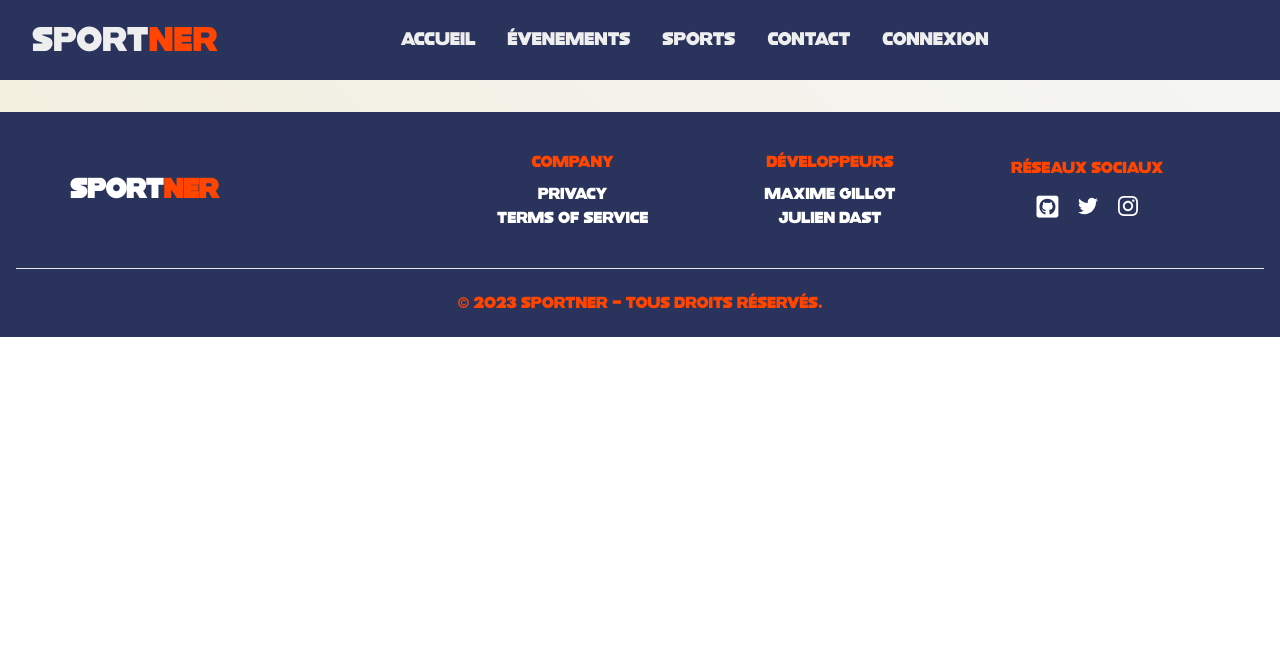
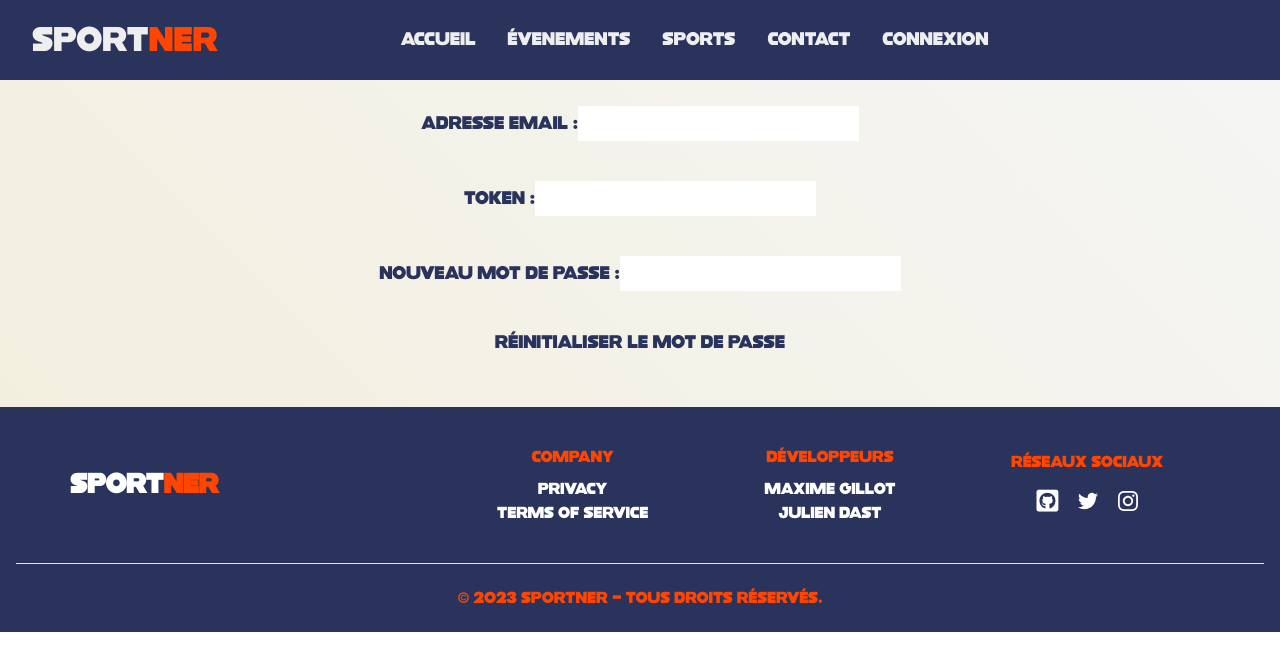
Before and after one commit to MaximeGillot5/sportner, a React (Create React App) app in the folder frontend/: page /passwords/reset in a window 1280 px wide. Shown: the top 670 px of the page. Built offline with nearby package versions, Linux system fonts and the light colour scheme.

Commit message:
reset password

```diff
--- a/frontend/src/App.js
+++ b/frontend/src/App.js
@@ -7,6 +7,7 @@ import About from './page/About';
 import { BrowserRouter as Router, Route, Link, Routes } from 'react-router-dom';
 import LoginForm from "./page/LoginForm"
 import UserAccount from './page/UserAccount';
+import ForgotPassword from './page/ForgotPassword';
 
 const App = () => {
   return (
@@ -19,6 +20,7 @@ const App = () => {
             <Route path="/about" element={<About />} />
             <Route path="/login" element={<LoginForm />} />
             <Route path='/account' element={<UserAccount />} />
+            <Route path='/passwords/reset' element={<ForgotPassword/>} />
           </Routes>
         </div>
       </Router>
--- /dev/null
+++ b/frontend/src/components/PasswordReset.js
@@ -0,0 +1,76 @@
+import React, { useState } from 'react';
+
+const PasswordReset = () => {
+  const [email, setEmail] = useState('');
+  const [requestStatus, setRequestStatus] = useState('pending');
+
+  function handleSubmit(event) {
+    event.preventDefault();
+    fetch(`http://localhost:4000/passwords/forgot?email=${email}`, {
+      method: 'POST',
+    })
+      .then((response) => {
+        if (response.ok) {
+          setRequestStatus('success');
+        } else if (response.status === 404) {
+          setRequestStatus('not-found');
+        } else {
+          setRequestStatus('error');
+        }
+      })
+      .catch((error) => {
+        console.error(error);
+        setRequestStatus('error');
+      });
+  }
+
+  function handleEmailChange(event) {
+    setEmail(event.target.value);
+  }
+
+  function renderMessage() {
+    switch (requestStatus) {
+      case 'success':
+        return (
+          <div>
+            Ta demande de réinitialisation de mot de passe a bien été envoyée.
+          </div>
+        );
+      case 'not-found':
+        return (
+          <div>
+            Cette adresse n'est pas enregistrée, rejoins-nous !
+            <button onClick={() => setRequestStatus('pending')}>Réessayer</button>
+          </div>
+        );
+      case 'error':
+        return (
+          <div>
+            Une erreur s'est produite pendant la demande.
+            <button onClick={() => setRequestStatus('pending')}>Réessayer</button>
+          </div>
+        );
+      default:
+        return null;
+    }
+  }
+
+  return (
+    <div>
+      <form onSubmit={handleSubmit}>
+        {requestStatus === 'pending' && (
+          <label>
+            Adresse email :
+            <input type="email" value={email} onChange={handleEmailChange} />
+          </label>
+        )}
+        <button type='submit' disabled={requestStatus !== 'pending'}>
+          Envoyer demande
+        </button>
+      </form>
+      {renderMessage()}
+    </div>
+  );
+};
+
+export default PasswordReset;
--- /dev/null
+++ b/frontend/src/page/ForgotPassword.js
@@ -0,0 +1,108 @@
+import React, { useState } from 'react';
+
+const PasswordChange = () => {
+  const [email, setEmail] = useState('');
+  const [token, setToken] = useState('');
+  const [password, setNewPassword] = useState('');
+  const [requestStatus, setRequestStatus] = useState('pending');
+
+  function handleSubmit(event) {
+    event.preventDefault();
+    fetch('http://localhost:4000/passwords/reset', {
+      method: 'POST',
+      headers: {
+        'Content-Type': 'application/json'
+      },
+      body: JSON.stringify({
+        email,
+        token,
+        password
+      })
+    })
+      .then((response) => {
+        if (response.ok) {
+          setRequestStatus('success');
+        } else if (response.status === 404) {
+          setRequestStatus('not-found');
+        } else {
+          setRequestStatus('error');
+        }
+      })
+      .catch((error) => {
+        console.error(error);
+        setRequestStatus('error');
+      });
+  }
+
+  function handleEmailChange(event) {
+    setEmail(event.target.value);
+  }
+
+  function handleTokenChange(event) {
+    setToken(event.target.value);
+  }
+
+  function handleNewPasswordChange(event) {
+    setNewPassword(event.target.value);
+  }
+
+  function renderForm() {
+    return (
+      <form onSubmit={handleSubmit}>
+        <div>
+          <label>
+            Adresse email :
+            <input type="email" value={email} onChange={handleEmailChange} />
+          </label>
+        </div>
+        <div>
+          <label>
+            Token :
+            <input type="text" value={token} onChange={handleTokenChange} />
+          </label>
+        </div>
+        <div>
+          <label>
+            Nouveau mot de passe :
+            <input type="password" value={password} onChange={handleNewPasswordChange} />
+          </label>
+        </div>
+        <button type='submit'>Réinitialiser le mot de passe</button>
+      </form>
+    );
+  }
+
+  function renderMessage() {
+    switch (requestStatus) {
+      case 'success':
+        return (
+          <div>
+            Le mot de passe a été modifié avec succès.
+          </div>
+        );
+      case 'not-found':
+        return (
+          <div>
+            Adresse email ou token incorrect.
+          </div>
+        );
+      case 'error':
+        return (
+          <div>
+            Une erreur s'est produite, veuillez réessayer plus tard.
+          </div>
+        );
+      default:
+        return null;
+    }
+  }
+
+  return (
+    <div>
+      {renderForm()}
+      {renderMessage()}
+    </div>
+  );
+};
+
+export default PasswordChange;
--- a/frontend/src/page/LoginForm.js
+++ b/frontend/src/page/LoginForm.js
@@ -5,6 +5,7 @@ import Register from '../components/Register';
 import Login from '../components/Login';
 import Logout from '../components/Logout';
 import "../styles/LoginForm.css";
+import PasswordReset from '../components/PasswordReset';
 
 function Form() {
     const [user, setUser] = useAtom(userAtom);
@@ -56,6 +57,7 @@ function Form() {
                     <div className="signin-form">
                     <Login />
                     </div>
+                    <PasswordReset/>
                 </div>
             )}
         </div>
```
Also changed, not shown: 1 other file (tests, documents, lock files or other folders).
